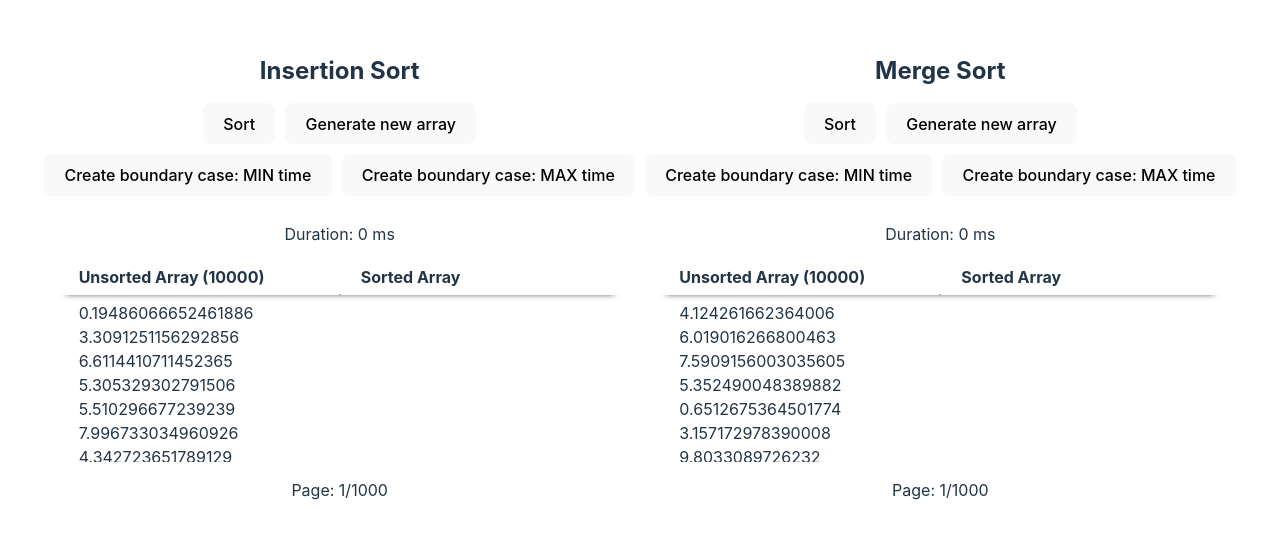
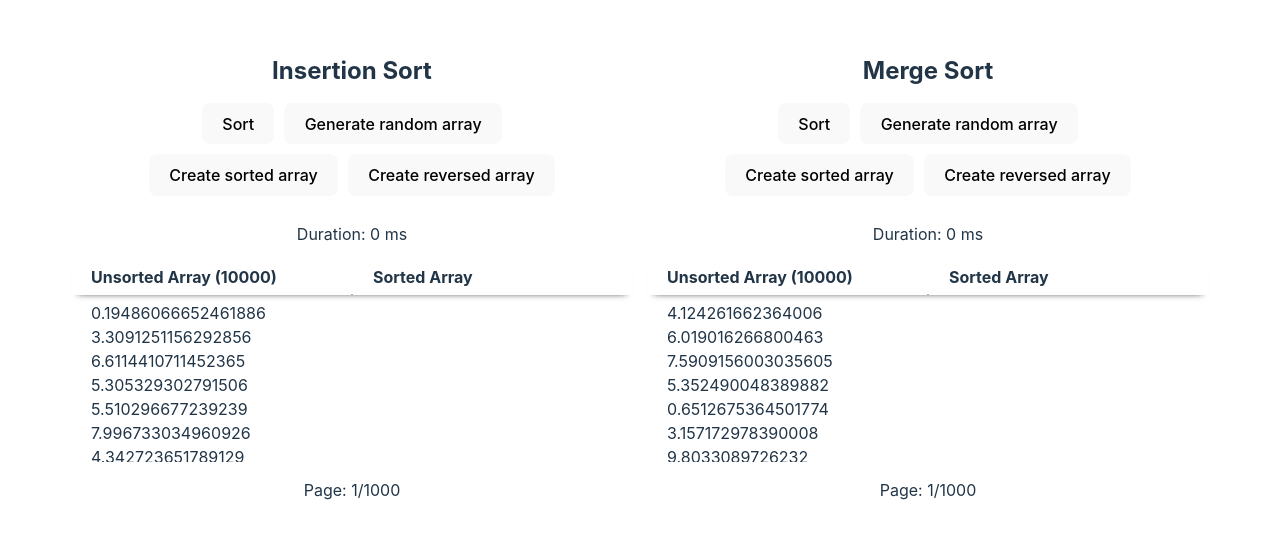
Before and after one commit to tsvetta/sandbox_react_algorithms, a React (Vite) app: page / in a window 1280 px wide. Shown: the part 114-652 px from the top of the page. Built offline with nearby package versions, Linux system fonts and the light colour scheme.

Commit message:
Rename buttons

```diff
--- a/src/algorithms/SortingAlgorithm.jsx
+++ b/src/algorithms/SortingAlgorithm.jsx
@@ -48,13 +48,13 @@ const SortingAlgorithm = ({ name, fn, length }) => {
     setIsSorted(false);
   }, [length]);
 
-  const onMinTimeSortClick = useCallback(() => {
+  const onCreateSortedClick = useCallback(() => {
     setUnsortedArr(createSortedArr(length));
     setSortedArr([]);
     setIsSorted(false);
   }, [length]);
 
-  const onMaxTimeSortClick = useCallback(() => {
+  const onCreateReversedClick = useCallback(() => {
     setUnsortedArr(createReversedSortedArr(length));
     setSortedArr([]);
     setIsSorted(false);
@@ -78,14 +78,14 @@ const SortingAlgorithm = ({ name, fn, length }) => {
         {isSorted ? <span className="success">Array is sorted!</span> : 'Sort'}
       </button>
       <button type='button' onClick={onRefreshClick}>
-        Generate new array
+        Generate random array
       </button>
       <br />
-      <button type='button' onClick={onMinTimeSortClick}>
-        Create boundary case: MIN time
+      <button type='button' onClick={onCreateSortedClick}>
+        Create sorted array
       </button>
-      <button type='button' onClick={onMaxTimeSortClick}>
-        Create boundary case: MAX time
+      <button type='button' onClick={onCreateReversedClick}>
+        Create reversed array
       </button>
       <p>Duration: {duration}</p>
 
```
